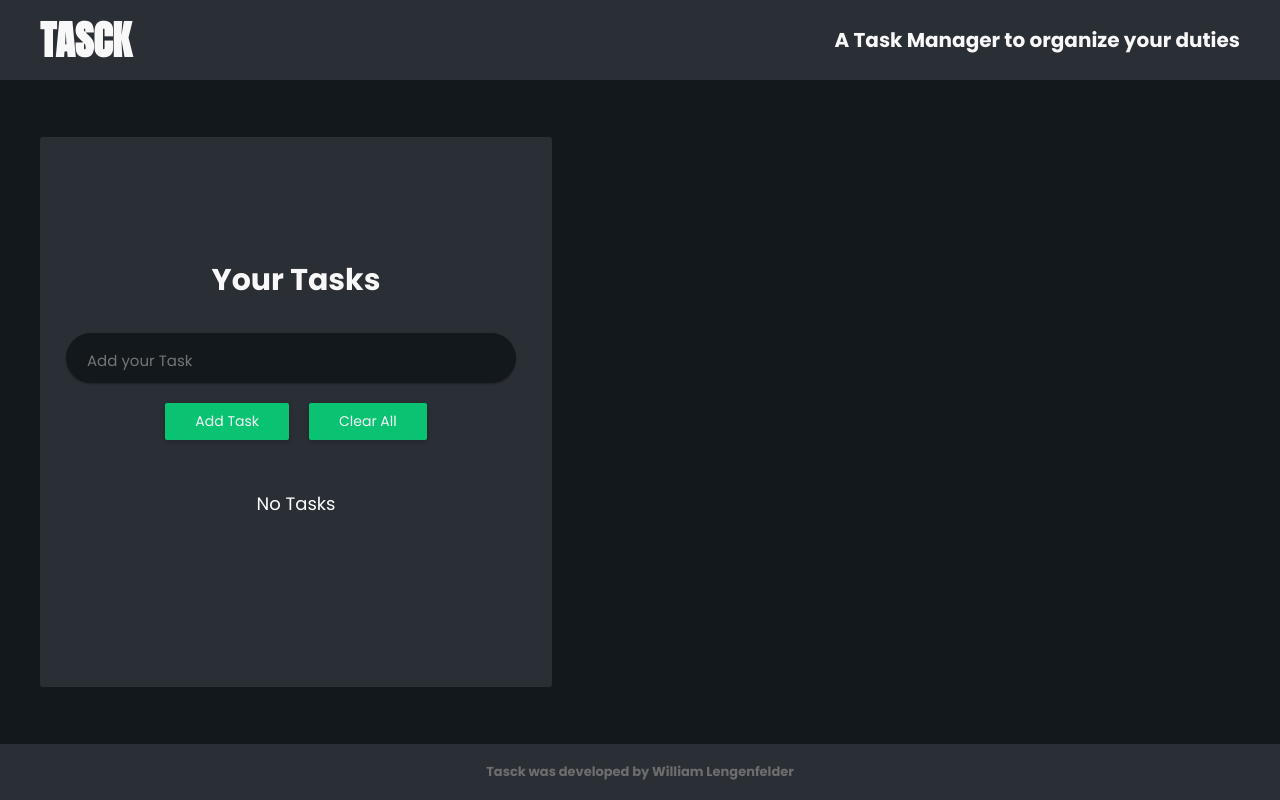
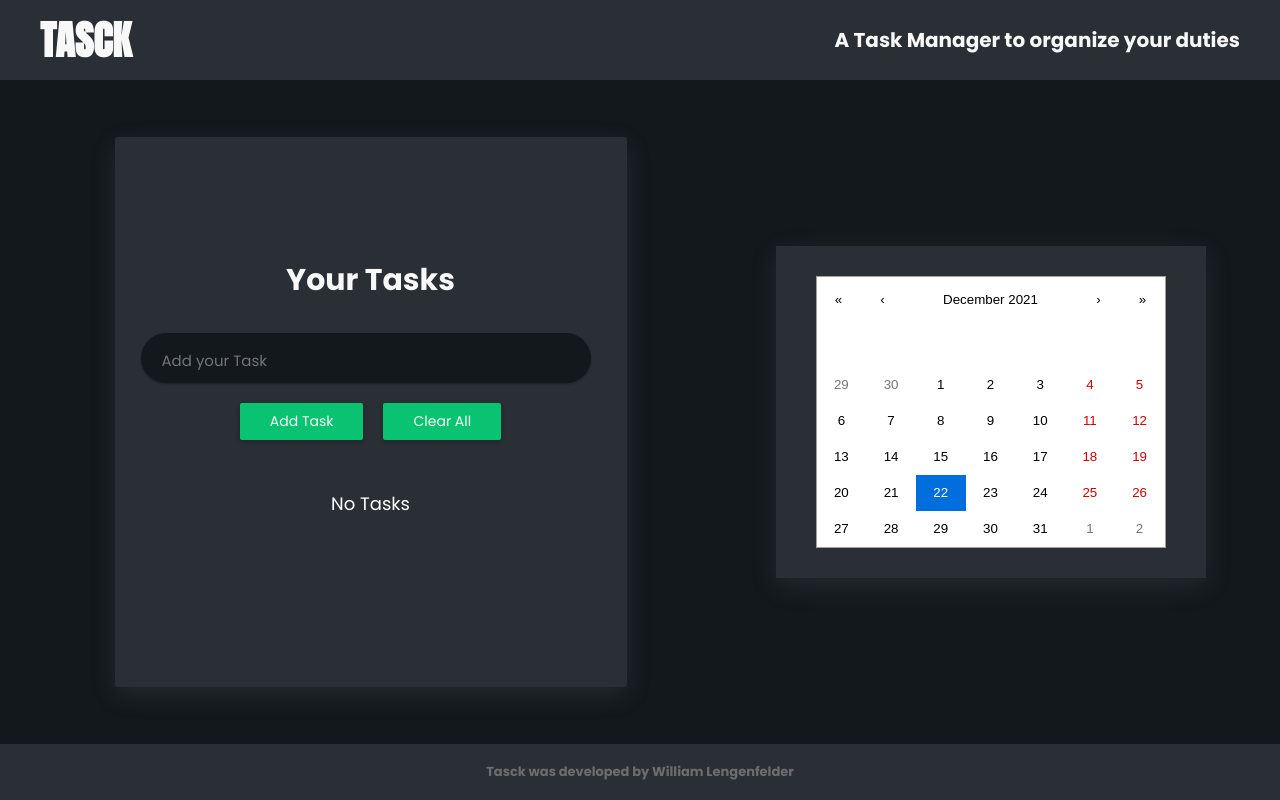
Before and after one commit to willfelder/task-manager-app, a React (Create React App) app: page / in a window 1280 px wide. Built offline with nearby package versions, Linux system fonts and the light colour scheme.

Commit message:
update app

```diff
--- a/package.json
+++ b/package.json
@@ -11,6 +11,7 @@
     "@testing-library/react": "^12.1.2",
     "@testing-library/user-event": "^13.5.0",
     "react": "^17.0.2",
+    "react-calendar": "^3.5.0",
     "react-dom": "^17.0.2",
     "react-scripts": "5.0.0",
     "sass": "^1.45.1",
@@ -40,5 +41,8 @@
       "last 1 firefox version",
       "last 1 safari version"
     ]
+  },
+  "devDependencies": {
+    "jest": "^27.4.7"
   }
 }
--- a/src/components/HomeContent/HomeContent.jsx
+++ b/src/components/HomeContent/HomeContent.jsx
@@ -1,9 +1,17 @@
-import React from 'react';
+import React, {useState} from 'react';
+import Calendar from 'react-calendar';
 import './homecontent.scss';
 import TaskForm from './TaskForm/TaskForm';
 import TaskList from './TaskList/TaskList';
+import 'react-calendar/dist/Calendar.css';
 
 const HomeContent = () => {
+
+    const [value, setvalue] = useState(new Date());
+
+    const handleChange = (e) => {
+        setvalue(e.target.value)
+    }
 
     return(
             <div className='homeContent_container'>
@@ -14,6 +22,9 @@ const HomeContent = () => {
                         <TaskList />
                     </div>
                 </div>
+                <div className='homeContent_container-calendar'>
+                    <Calendar onChange={handleChange} value={value} />
+                </div>
             </div>
     )
 }
--- a/src/components/HomeContent/homecontent.scss
+++ b/src/components/HomeContent/homecontent.scss
@@ -1,6 +1,6 @@
 .homeContent_container {
     display: flex;
-    justify-content: flex-start;
+    justify-content: space-around;
     align-items: center;
     background-color: #12181b;
     height: 83vh;
@@ -18,6 +18,7 @@
     height: 550px;
     box-sizing: border-box;
     border-radius: 3px;
+    box-shadow: rgba(110, 114, 119, 0.2) 0px 8px 24px;
 
     h1 {
         color: #f8f8f8;
@@ -34,3 +35,11 @@
     margin-bottom: 50px;
     width: 100%;
 }
+
+.homeContent_container-calendar {
+    background-color: #2a2e35;
+    color: #fff;
+    font-family: 'Poppins', sans-serif;
+    padding: 30px 40px;
+    box-shadow: rgba(110, 114, 119, 0.2) 0px 8px 24px;
+}
```
Also changed, not shown: 1 other file (tests, documents, lock files or other folders).
